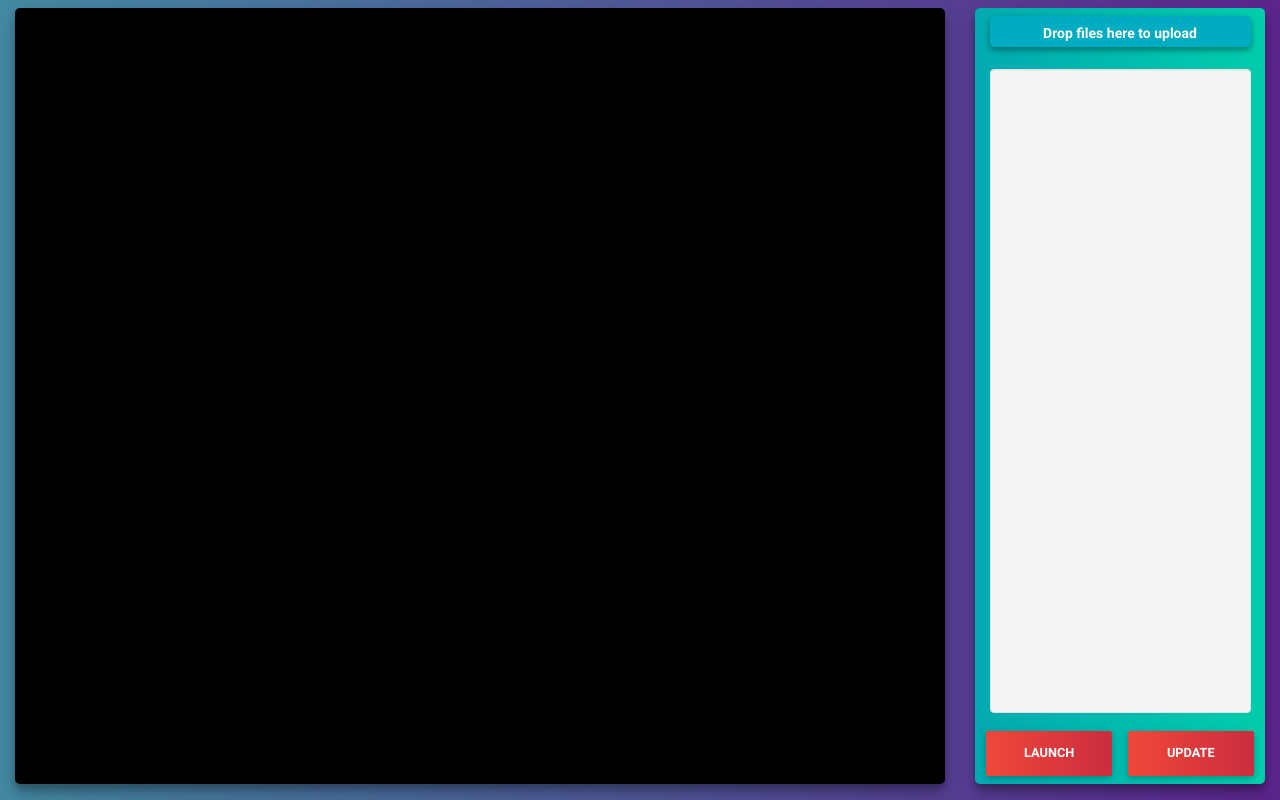
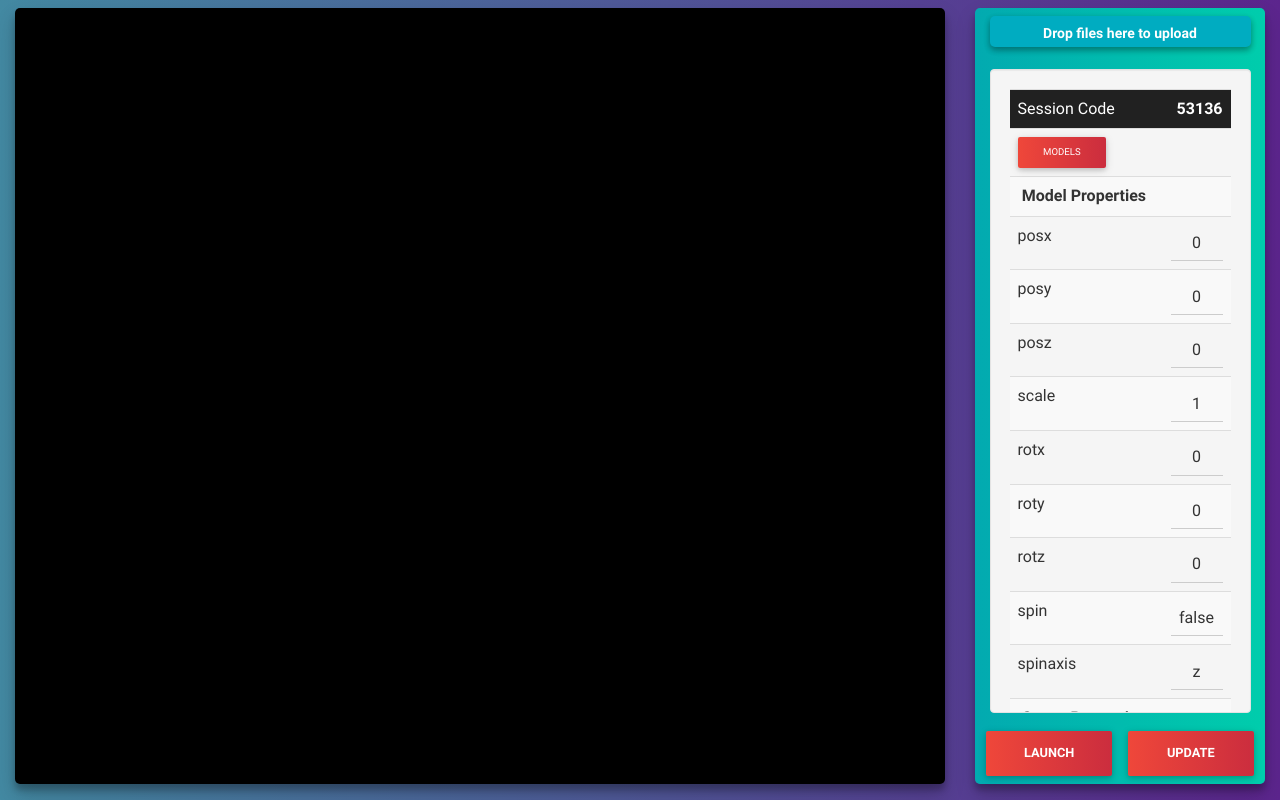
Before and after one commit to OdinVR/server, a website: page index.html in a window 1280 px wide. Drawn offline with nearby package versions, Linux system fonts and the light colour scheme.

Commit message:
More major shit

```diff
--- a/index.html
+++ b/index.html
@@ -28,6 +28,89 @@
 
                     <div class = "well property-bin">
 
+
+
+                        <table class="table table-striped table-hover">
+                            <tbody>
+                                <tr style="background-color: #212121; color: white">
+                                    <td>Session Code</td>
+                                    <td class="text-right" id="sessionid"></td>
+                                </tr>
+                                <tr>
+                                    <td class="text-left">
+                                        <div class="btn-group text-center">
+                                            <button class="btn btn-odin btn-sm dropdown-toggle" type="button" data-toggle="dropdown" aria-haspopup="true" aria-expanded="false"> Models </button>
+                                            <div class="dropdown-menu">
+                                                <a class="dropdown-item" href="#">Model 1<br></a>
+                                                <a class="dropdown-item" href="#">Model 2<br></a>
+                                            </div>
+                                        </div>
+                                    </td>
+                                    <td>
+                                    </td>
+                                </tr>
+                                <tr>
+                                    <td class="text-center"><strong>Model Properties</strong></td>
+                                    <td></td>
+                                </tr>
+                                <tr>
+                                    <td>posx</td>
+                                    <td class="text-right"><input maxlength="5" style="width:3em" class="text-center" type="text" name="posx" value="0"></td>
+                                </tr>
+                                <tr>
+                                    <td>posy</td>
+                                    <td class="text-right"><input maxlength="5" style="width:3em" class="text-center" type="text" name="posy" value="0"></td>
+                                </tr>
+                                <tr>
+                                    <td>posz</td>
+                                    <td class="text-right"><input maxlength="5" style="width:3em" class="text-center" type="text" name="posz" value="0"></td>
+                                </tr>
+                                <tr>
+                                    <td>scale</td>
+                                    <td class="text-right"><input maxlength="5" style="width:3em" class="text-center" type="text" name="scale" value="1"></td>
+                                </tr>
+                                <tr>
+                                    <td>rotx</td>
+                                    <td class="text-right"><input maxlength="5" style="width:3em" class="text-center" type="text" name="rotx" value="0"></td>
+                                </tr>
+                                <tr>
+                                    <td>roty</td>
+                                    <td class="text-right"><input maxlength="5" style="width:3em" class="text-center" type="text" name="roty" value="0"></td>
+                                </tr>
+                                <tr>
+                                    <td>rotz</td>
+                                    <td class="text-right"><input maxlength="5" style="width:3em" class="text-center" type="text" name="rotz" value="0"></td>
+                                </tr>
+                                <tr>
+                                    <td>spin</td>
+                                    <td class="text-right"><input maxlength="5" style="width:3em" class="text-center" type="text" name="spin" value="false"></td>
+                                </tr>
+                                <tr>
+                                    <td>spinaxis</td>
+                                    <td class="text-right"><input maxlength="5" style="width:3em" class="text-center" type="text" name="spinaxis" value="z"></td>
+                                </tr>
+                                <tr>
+                                    <td class="text-center"><strong>Scene Properties</strong></td>
+                                    <td></td>
+                                </tr>
+                                <tr style="background-color:#ECEFF1">
+                                    <td>skybox</td>
+                                    <td class="text-right"><input maxlength="5" style="width:3em" class="text-center" type="text" name="skybox" value="grid"></td>
+                                </tr>
+                                <tr style="background-color:#ECEFF1">
+                                    <td>skyboxSize</td>
+                                    <td class="text-right"><input maxlength="5" style="width:3em" class="text-center" type="text" name="skyboxSize" value="50"></td>
+                                </tr>
+                                <tr style="background-color:#ECEFF1">
+                                    <td>skyboxPos</td>
+                                    <td class="text-right"><input maxlength="5" style="width:3em" class="text-center" type="text" name="skyboxPos" value="25"></td>
+                                </tr>
+                                <tr style="background-color:#ECEFF1">
+                                    <td>cameraHeight</td>
+                                    <td class="text-right"><input maxlength="5" style="width:3em" class="text-center" type="text" name="cameraHeight" value="1.5"></td>
+                                </tr>
+                            </tbody>
+                        </table>
                     </div>
 
                     <div class="text-center" style="position: relative; top: 1%;">
@@ -49,10 +132,14 @@
     <script src="https://cdn.socket.io/socket.io-1.4.5.js"></script>
 
     <script>
+        var properties = {};
+        var session = Math.floor(Math.random()*100000);
         jQuery(function($) {
             $('#upload-widget').on('success', function(file, response) {
                 console.log('success');
             });
+
+            $('#sessionid').html('<strong>'+session+'</strong>');
         });
 
         Dropzone.options.uploadWidget = {
@@ -62,6 +149,8 @@
             thumbnailHeight: 0
         };
 
+
+
     </script>
 
 </body>
--- a/public/css/style.css
+++ b/public/css/style.css
@@ -43,6 +43,7 @@ background: linear-gradient(to right, #02AAB0 , #00CDAC); /* W3C, IE 10+/ Edge,
     left: 5%;
     height: 83%;
     width: 90%;
+    overflow-y: scroll;
 }
 
 .dropzone {
```
